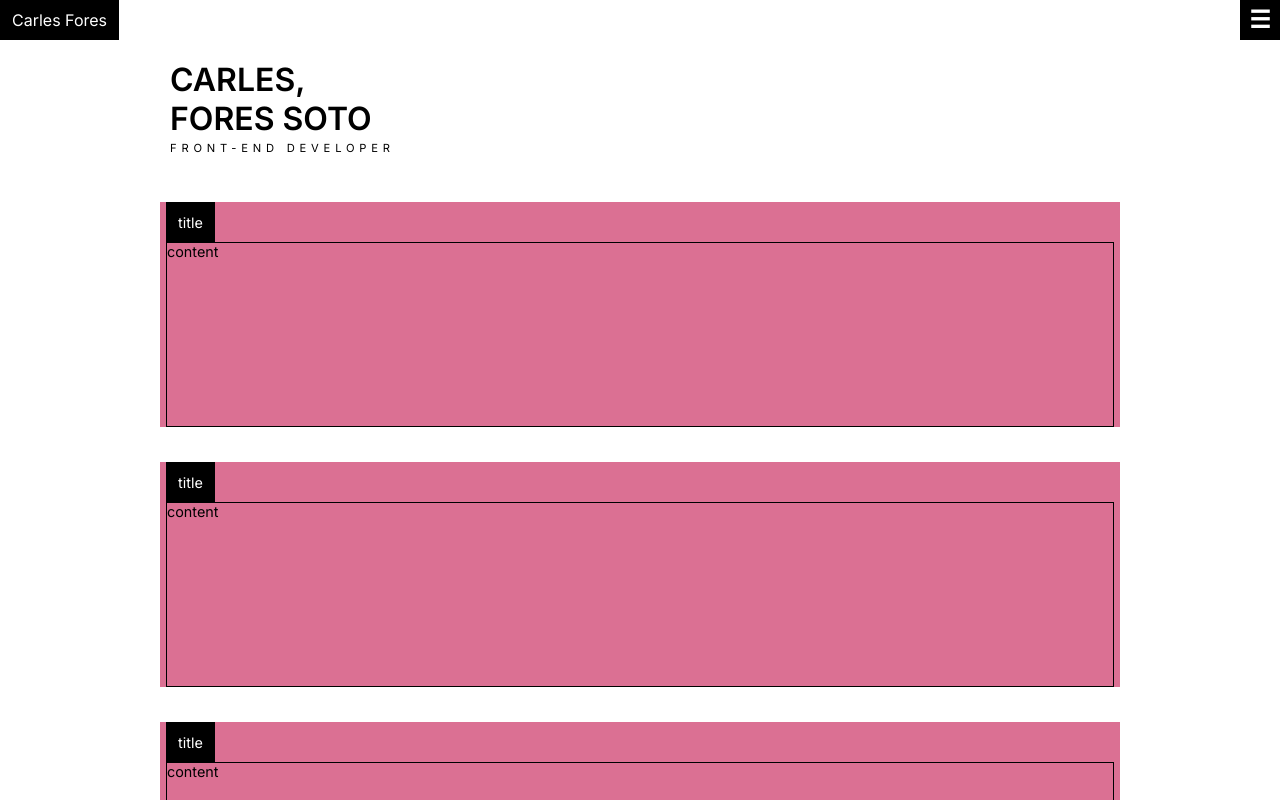
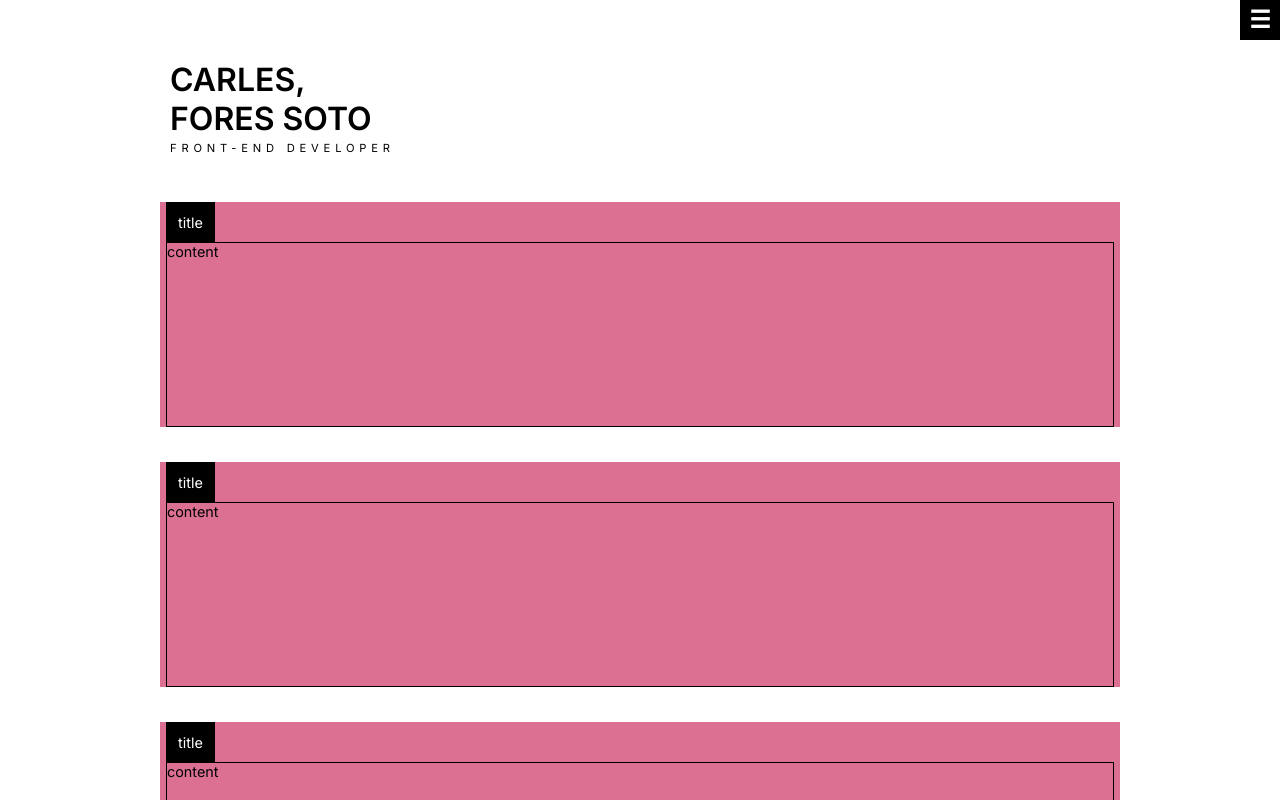
Before and after one commit to carlesfores/portfolio, a React (Vite) app: page / in a window 1280 px wide. Shown: the top 800 px of the page. Built offline with nearby package versions, Linux system fonts and the light colour scheme.

Commit message:
feat: use interesect observer hook

```diff
--- a/src/App.jsx
+++ b/src/App.jsx
@@ -1,3 +1,5 @@
+import { useIntersectionObserver } from '@/hooks/useIntersectionObserver.js';
+
 import FixedHeader from './components/layout/fixed-header';
 import PortfolioHeader from '@/components/layout/header';
 import PortfolioFooter from '@/components/layout/footer';
@@ -7,11 +9,19 @@ import '@/App.scss';
 
 function App() {
 
+  const [elementRef, isVisible] = useIntersectionObserver({
+    root: null,
+    rootMargin: "120px",
+    threshold: 1.0
+  })
+
+  console.log(isVisible)
+
   return (
     <div className='portfolio'>
-      <FixedHeader />
+      <FixedHeader isHeaderVisible={isVisible}/>
       <main className='portfolio__main'>
-        <PortfolioHeader />
+        <PortfolioHeader ref={elementRef}/>
         <PortfolioSection />
         <PortfolioSection />
         <PortfolioSection />
--- a/src/components/layout/fixed-header/FixedHeader.jsx
+++ b/src/components/layout/fixed-header/FixedHeader.jsx
@@ -2,9 +2,7 @@ import { useState } from 'react';
 
 import './FixedHeader.scss';
 
-const menuSymbol = `${"\u2630"}`;
-
-const FixedHeader = () => {
+const FixedHeader = ({ isHeaderVisible }) => {
 
   const [menu, setMenu] = useState(false);
 
@@ -12,18 +10,21 @@ const FixedHeader = () => {
     setMenu((prev) => !prev);
   }
 
+  const brandClassName = `fixed-header__brand ${
+    isHeaderVisible === false ? 'fixed-header__brand--visible' : ''
+  }`
   const itemClassName = `fixed-header__list-item ${menu ? 'fixed-header__list-item--open' : ''}`
 
   return (
     <header className='fixed-header'>
-      <div className='fixed-header__brand'>Carles Fores</div>
+      <div className={brandClassName}>Carles Fores</div>
 
       <nav className='fixed-header__nav'>
         <button
           className='fixed-header__btn'
           onClick={toggleMenu}
         >
-          {menuSymbol}
+          {"\u2630"}
         </button>
 
         <ol className='fixed-header__list'>
--- a/src/components/layout/fixed-header/FixedHeader.scss
+++ b/src/components/layout/fixed-header/FixedHeader.scss
@@ -11,6 +11,13 @@
     background-color: #000;
     color: #fff;
     padding: 0 12px;
+    width: 200px;
+    transition: transform 0.3s ease;
+    transform: translateX(-200px);
+
+    &--visible {
+      transform: translateX(0);
+    }
   }
 
   &__nav {
--- a/src/components/layout/header/Header.jsx
+++ b/src/components/layout/header/Header.jsx
@@ -1,8 +1,8 @@
 import './Header.scss';
 
-const header = () => {
+const header = ({ref}) => {
   return (
-    <header className='header'>
+    <header className='header' ref={ref}>
       <div className='header__brand'>
         <div className='header__title'>
           <span>Carles,</span>
--- /dev/null
+++ b/src/hooks/useIntersectionObserver.js
@@ -0,0 +1,26 @@
+import { useState, useEffect, useRef } from "react";
+
+export function useIntersectionObserver(options = {}) {
+  const [isIntersecting, setIsIntersecting] = useState(null);
+  const elementRef = useRef(null);
+
+  useEffect(() => {
+    const currentElement = elementRef.current;
+
+    if (!currentElement) return;
+
+    const observer = new IntersectionObserver(([entry]) => {
+      setIsIntersecting(entry.isIntersecting);
+    }, options);
+
+    observer.observe(currentElement);
+
+    return () => {
+      if (currentElement) {
+        observer.unobserve(currentElement);
+      }
+    };
+  }, [options.root, options.rootMargin, options.threshold]);
+
+  return [elementRef, isIntersecting];
+}
```
